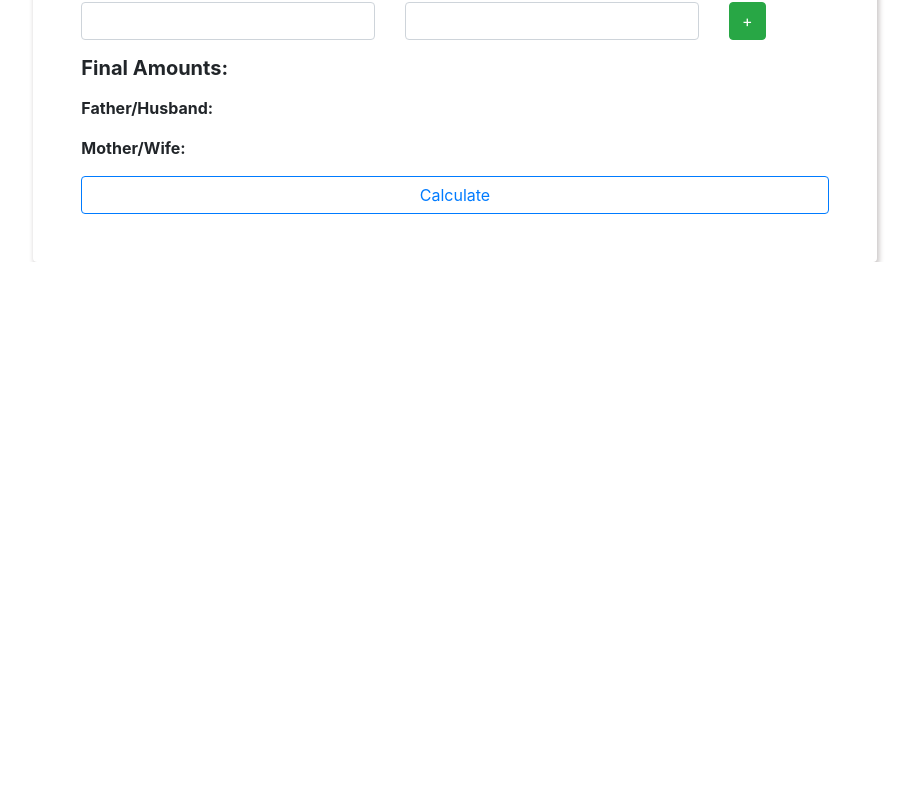
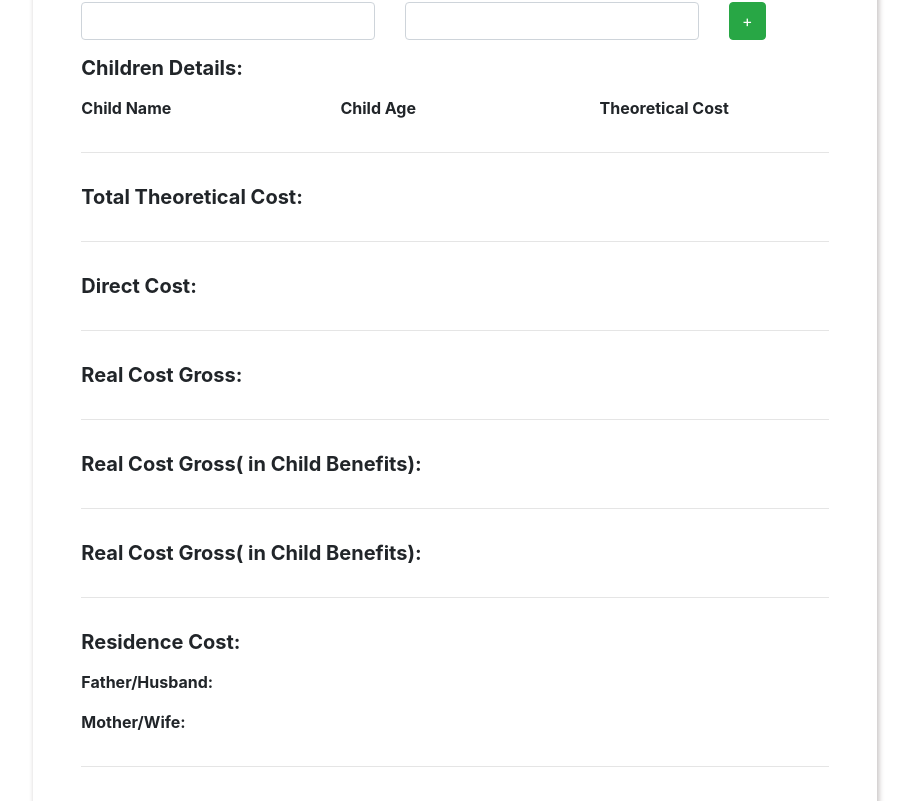
Before and after one commit to dubeyrahul508/rubenvolckae207, a Next.js app: page / in a window 1280 px wide. Shown: the part 574-1375 px from the top of the page, without its empty margins (185-1097 px from the left). Before the commit the page ends 836 px from the top, so only its background shows below. Built offline with nearby package versions, Linux system fonts and the light colour scheme.

Commit message:
all values shown

```diff
--- a/pages/index.js
+++ b/pages/index.js
@@ -18,6 +18,9 @@ export default function Home() {
   const [inputList, setInputList] = useState([{ childName: "", childAge: "" }]);
   const [sumOfTheoreticalCost, setSumOfTheoreticalCost] = useState("");
   const [directCost, setDirectCost] = useState("");
+  const [realGrossCost, setRealGrossCost] = useState("")
+  const [realGrossCostChildBenefits, setRealGrossCostChildBenefits] = useState("")
+  const [residenceCost, setResidenceCost] = useState({husband:"",wife:""})
   const [residenceRateDivisionPercent, setResidenceRateDivisionPercent] = useState({husbandPercent: "",wifePercent: ""})
 
   // FINAL AMOUNTS
@@ -84,7 +87,7 @@ export default function Home() {
     for (i = 0; i < listLength; i++) {
       totalCost += theoreticalCostByAge[inputList[i].childAge];
     }
-    // setSumOfTheoreticalCost(totalCost);
+    setSumOfTheoreticalCost(totalCost);
     /////////////////////////////////////
     // B7 = B3 + B4
     let husbandTotalIncome = Number(husbandIncome.netIncome) + Number(husbandIncome.childBenefits);
@@ -108,15 +111,18 @@ export default function Home() {
 
     // D21 = B21 / (1 + B21)
     let directCostVal = Number(totalCost) / (1 + Number(totalCost));
+    setDirectCost(directCostVal)
     console.log(directCostVal, "directCostVal");
 
     // B23 = B9 * D21
     let realCostGross = totalIncome * directCostVal;
     console.log(realCostGross, "realCostGross");
+    setRealGrossCost(realCostGross);
 
     // B24 = B23 - (B4 + C4)
     let realCostChildBenefits = realCostGross - (Number(husbandIncome.childBenefits) + Number(wifeIncome.childBenefits));
     console.log(realCostChildBenefits, "realCostChildBenefits");
+    setRealGrossCostChildBenefits(realCostChildBenefits);
 
     // B30 = B24 * B11
     let diffInHusbandIncome = realCostChildBenefits * husbandPercentage;
@@ -137,10 +143,12 @@ export default function Home() {
     // B37 = B23 * B36
     let residenceCostHusband =  realCostGross * residenceHusbandPercent;
     console.log(residenceCostHusband, "residenceCostHusband")
+    setResidenceCost({...residenceCost,husband:residenceCostHusband})
 
     // C37 = B23 * C36
     let residenceCostWife = realCostGross * residenceWifePercent;
     console.log(residenceCostWife, "residenceCostWife")
+    setResidenceCost({...residenceCost,wife:residenceCostWife})
 
     // = B30 - B37
     let husbandFinalContri_1 = diffInHusbandIncome - residenceCostHusband;
@@ -303,15 +311,49 @@ export default function Home() {
                 </div>
               </div>
             ))}
+              <h5 className="my-3"><strong>Children Details:</strong> </h5>
+              <div className="row">
+                <div className="col"><p><strong>Child Name</strong></p></div>
+                <div className="col"><p><strong>Child Age</strong></p></div>
+                <div className="col"><p><strong>Theoretical Cost</strong></p></div>
+              </div>
+              {inputList.map(val=>{
+                <div className="row">
+                  <div className="col">{val.childName}</div>
+                  <div className="col">{val.childAge}</div>
+                  <div className="col">{theoreticalCostByAge[val.childAge]}</div>
+                </div>
+              })}
+              <hr/>
+              <h5 className="my-3"><strong>Total Theoretical Cost:</strong> {sumOfTheoreticalCost}</h5>
+              <hr/>
+              <h5 className="my-3"><strong>Direct Cost:</strong> {directCost} </h5>
+              <hr/>
+              <h5 className="my-3"><strong>Real Cost Gross:</strong> {realGrossCost} </h5>
+              <hr/>
+              <h5 className="my-3"><strong>Real Cost Gross( in Child Benefits):</strong> {realGrossCostChildBenefits} </h5>
+              <hr/>
+              <h5 className="my-3"><strong>Real Cost Gross( in Child Benefits):</strong> {realGrossCostChildBenefits} </h5>
+              <hr/>
+              <h5 className="my-3"><strong>Residence Cost:</strong> </h5>
+              <div className="row">
+                <div className="col"><p><strong>Father/Husband:</strong></p></div>
+                <div className="col">{residenceCost.husband}</div>
+              </div>
+              <div className="row">
+                <div className="col"><p><strong>Mother/Wife:</strong></p></div>
+                <div className="col">{residenceCost.wife}</div>
+              </div>
+              <hr/>
               <h5 className="my-3"><strong>Final Amounts:</strong> </h5>
               <div className="row">
                 <div className="col"><p><strong>Father/Husband:</strong></p></div>
-                <div className="col">{husbandFinalAmt.contri_1}</div>
+                {/* <div className="col">{husbandFinalAmt.contri_1}</div> */}
                 <div className="col">{husbandFinalAmt.contri_2}</div>
               </div>
               <div className="row">
                 <div className="col"><p><strong>Mother/Wife:</strong></p></div>
-                <div className="col">{wifeFinalAmt.contri_1}</div>
+                {/* <div className="col">{wifeFinalAmt.contri_1}</div> */}
                 <div className="col">{wifeFinalAmt.contri_2}</div>
               </div>
             <button className="btn btn-outline-primary" onClick={handleSubmit}>Calculate</button>
```
